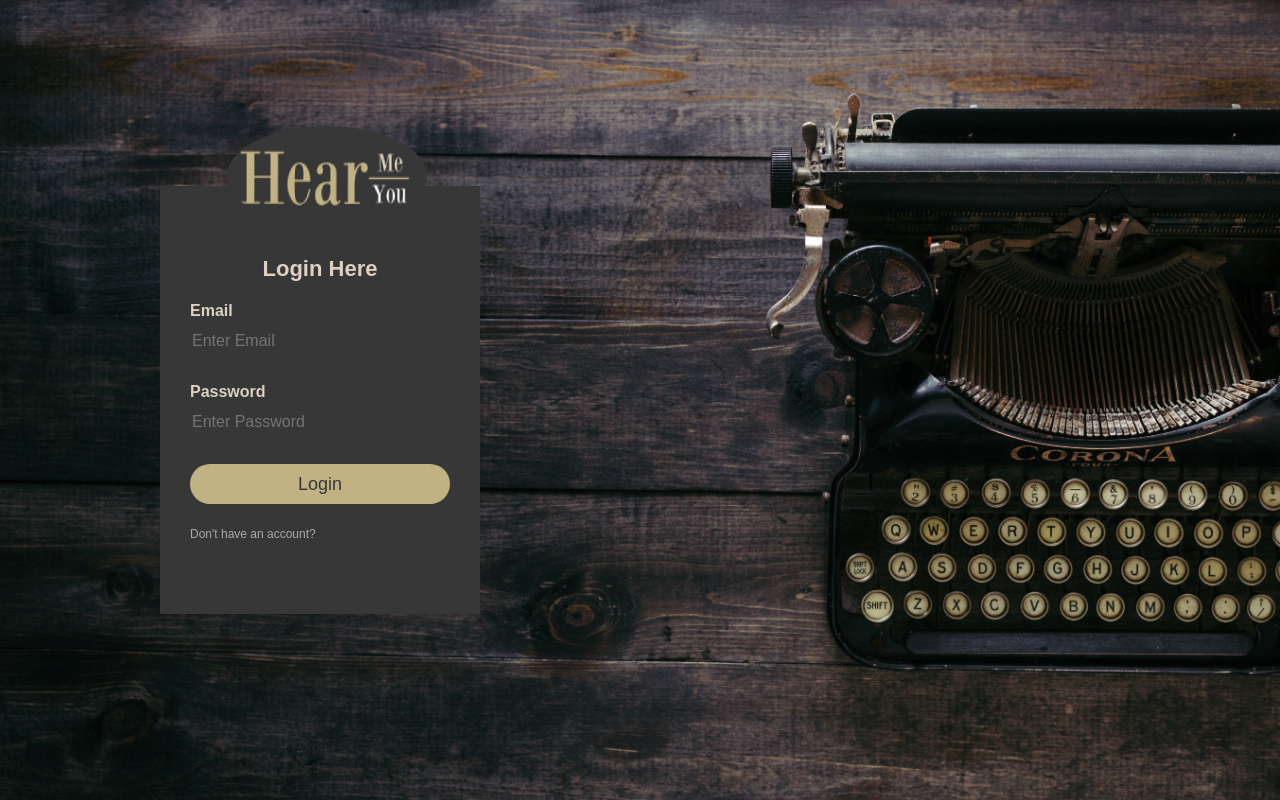
After one commit to elizabethchin/HearMeHearYou, a Flask app: page /login_page in a window 1280 px wide. The commit adds this page. Run offline with Flask 2, Linux system fonts and the light colour scheme.

Commit message:
create login page

```diff
--- a/server.py
+++ b/server.py
@@ -17,10 +17,15 @@ app.secret_key = "ABC"
 
 @app.route("/")
 def landing_page():
-    """Returns landing page with login."""
+    """Returns landing page."""
 
     return render_template("landing_page.html")
 
+@app.route("/login_page")
+def login_page():
+    """Renders login page."""
+
+    return render_template("login_page.html")
 
 @app.route("/login", methods=["POST"])
 def process_login():
--- a/static/css/styles.css
+++ b/static/css/styles.css
@@ -54,6 +54,13 @@ html, body {
     background-size: cover;
     position: relative;
 
+}
+
+footer {
+    width: 100%;
+    padding: 5% 0;
+    background-color: #373737;
+    color: #f4f4f4;
 }
 
 .navbar {
@@ -150,3 +157,91 @@ html, body {
     margin-left: auto;
     height: 40px;
 }
+
+#login {
+    margin: 0;
+    padding: 0;
+    background: url("/static/img/old_typewriter.jpg");
+    background-size: cover;
+    background-position: center;
+    font-family: sans-serif;
+}
+
+.loginbox {
+    width: 320px;
+    height 420px;
+    background: #373737;
+    color: #dcd0c0;
+    top: 50%;
+    left: 25%;
+    position: absolute;
+    transform: translate(-50%, -50%);
+    box-sizing: border-box;
+    padding: 70px 30px;
+}
+
+.avatar {
+    background: #373737;
+    width: 200px;
+    height: 100px;
+    border-radius: 50%;
+    position: absolute;
+    top: -14%;
+    left: 67px;
+}
+
+h1 {
+    margin: 0;
+    padding: 0 0 20px;
+    text-align: center;
+    font-size: 22px;
+}
+
+.loginbox p {
+    margin: 0;
+    padding: 0;
+    font-weight: bold;
+}
+
+.loginbox input{
+    width: 100%;
+    margin-bottom: 20px;
+}
+
+.loginbox input[type="text"], input[type="password"]{
+    border: none;
+    border-bottom: 1px solid #373737;
+    background: transparent;
+    outline: none;
+    height: 40px;
+    color: #f4f4f4;
+    font-size: 16px;
+}
+
+
+.loginbox input[type="submit"] {
+    border: none;
+    outline: none;
+    height: 40px;
+    background: #c0b283;
+    color: #373737;
+    font-size: 18px;
+    border-radius: 20px;
+}
+
+.loginbox input[type="submit"]:hover{
+    cursor: pointer;
+    background: #dcd0c0;
+    color: #f4f4f4;
+}
+
+.loginbox a{
+    text-decoration: none;
+    font-size: 12px;
+    line-height: 20px;
+    color: darkgrey;
+}
+
+.loginbox a:hover{
+    color: #f4f4f4;
+}
--- /dev/null
+++ b/templates/login_page.html
@@ -0,0 +1,25 @@
+<!DOCTYPE html>
+<html>
+<head>
+    <link rel="stylesheet" type="text/css" href="/static/css/styles.css">
+    <title>Login Form Design</title>
+
+    <body id="login">
+        <div class="loginbox">
+            <img src="/static/img/200logo.png" class="avatar">
+            <h1> Login Here</h1>
+            <form>
+                <p>Email</p>
+                <input type="text" name="" placeholder="Enter Email">
+                <p>Password</p>
+                <input type="password" name="" placeholder="Enter Password">
+                <input type="submit" name="" value="Login"><br>
+                <a href="#"> Don't have an account?</a>
+            </form>
+        </div>
+
+    </body>
+
+
+</head>
+</html>
```
Also changed, not shown: templates/landing_page.html (+20 -7 lines).
